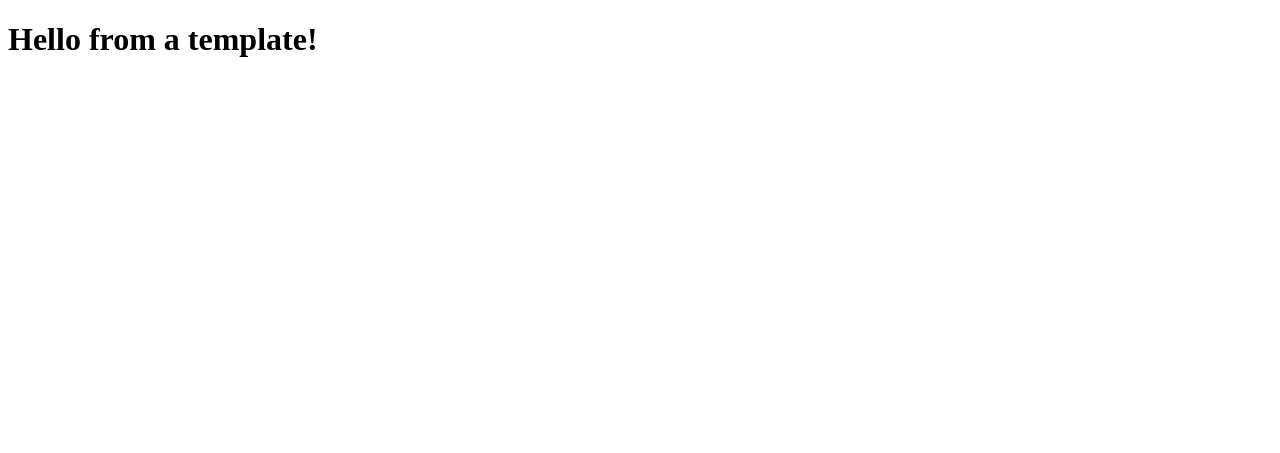
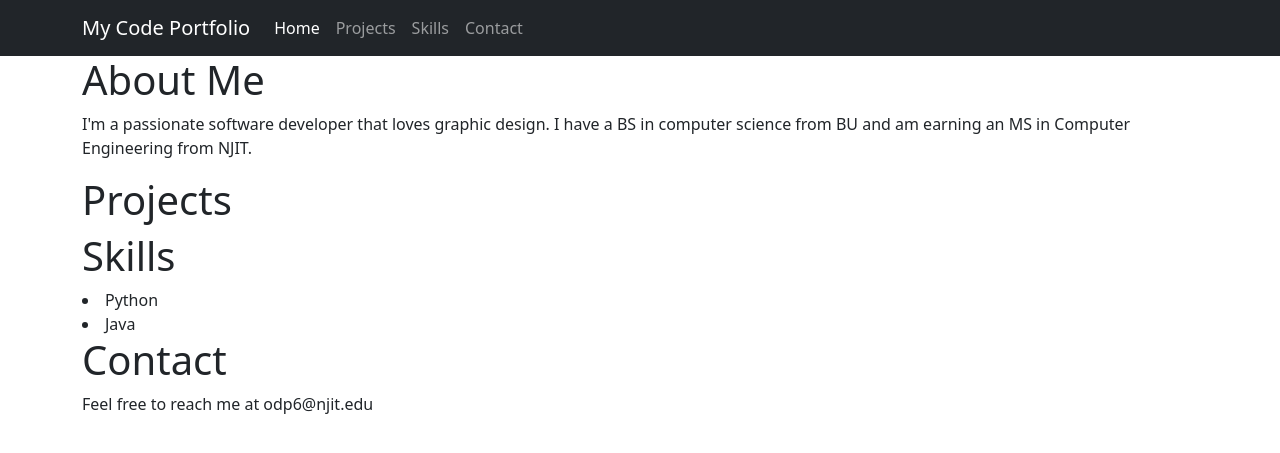
Before and after one commit to odp31/simpleFlask1, a Flask app: template templates/index.html in a window 1280 px wide. Shown: the top 453 px of the page. Run offline with Flask 3, Linux system fonts and the light colour scheme; the template is opened without the code that fills it, so the values that code supplies are empty; parts of the project's set-up code (start-up, migrations or seed data) failed here and were passed over.

Commit message:
Update index.html

```diff
--- a/templates/index.html
+++ b/templates/index.html
@@ -1,9 +1,80 @@
 <!DOCTYPE html>
-<html>
+<html lang = "en">
   <head>
-    <title> My Flask App </title>
+    <meta charset = "UTF-8">
+    <meta name = "viewport" content ="width=device-width, initial-scale=1.0">
+    <title> My Code Portfolio </title>
+    <link rel="stylesheet" href="https://cdn.jsdelivr.net/npm/bootstrap@5.2.3/dist/css/bootstrap.min.css">
+    <link rel ="stylesheet" href="{{url_for('static', filename='style.css') }}">
   </head>
   <body>
-    <h1> Hello from a template! </h1>
+    <header>
+      <nav class="navbar navbar-expand-lg navbar-dark bg-dark">
+        <div class="container">
+
+          <a class="navbar-brand" href="/">My Code Portfolio</a>
+          <button class = "navbar-toggler" type="button" data-bs-toggle="collapse" data-bs-target="#navbarNav" aria-controls="navbarNav" aria-expanded="false" aria-label="Toggle navigation">
+            <span class = "navbar-toggler-icon"></span>
+          </button>
+          <div class = "collapse navbar-collapse" id="navbarNav">
+            <ul class = "navbar-nav">
+              <li class = "nav-item">
+                <a class="nav-link active" aria-current="page" href="/">Home</a>
+              </li>
+              <li class="nav-item">
+                <a class = "nav-link" href="#projects">Projects</a>
+              </li>
+              <li class="nav-item">
+                <a class ="nav-link" href="#skills">Skills</a>
+              </li>
+              <li class = "nav-item">
+                <a class="nav-link" href="#contact">Contact</a>
+              </li>
+            </ul>
+          </div>
+        </div>
+      </nav>
+    </header>
+    <main class = "container">
+      <section id="about">
+        <h1>About Me</h1>
+        <p> I'm a passionate software developer that loves graphic design. I have a BS in computer science from BU and am earning an MS in Computer Engineering from NJIT. </p>
+      </section>
+      <section id="projects">
+        <h1>Projects</h1>
+        <div class = "row">
+          {% for project in projects %}
+          <div class="col-md-6">
+            <div class = "card mb-4">
+              <div class = "card-body">
+                <h5 class="card-title">{{project.title}}</h5>
+                <p class = "card-text">{{project.description}} </p>
+                <a href="{{project.github_link}}" class = "btn btn-primary">GitHub</a>
+                {%if project.live_demo %}
+                <a href="{{project.live_demo}}" class="btn btn-secondary">Live Demo</a>
+                {% endif %}
+              </div>
+            </div>
+          </div>
+          {% endfor %}
+        </div>
+      </section>
+      <section id="skills">
+        <h1>Skills</h1>
+        <u1>
+          <li>Python</li>
+          <li>Java</li>
+        </u1>
+      </section>
+
+      <section id="contact">
+        <h1>Contact</h1>
+        <p> Feel free to reach me at odp6@njit.edu </p>
+      </section>
+    </main>
+       <script src="https://cdn.jsdelivr.net/npm/bootstrap@5.2.3/dist/js/bootstrap.bundle.min.js"></script>
+</body>
+</html>
+
+    </header>
   </body>
-</html>
```
